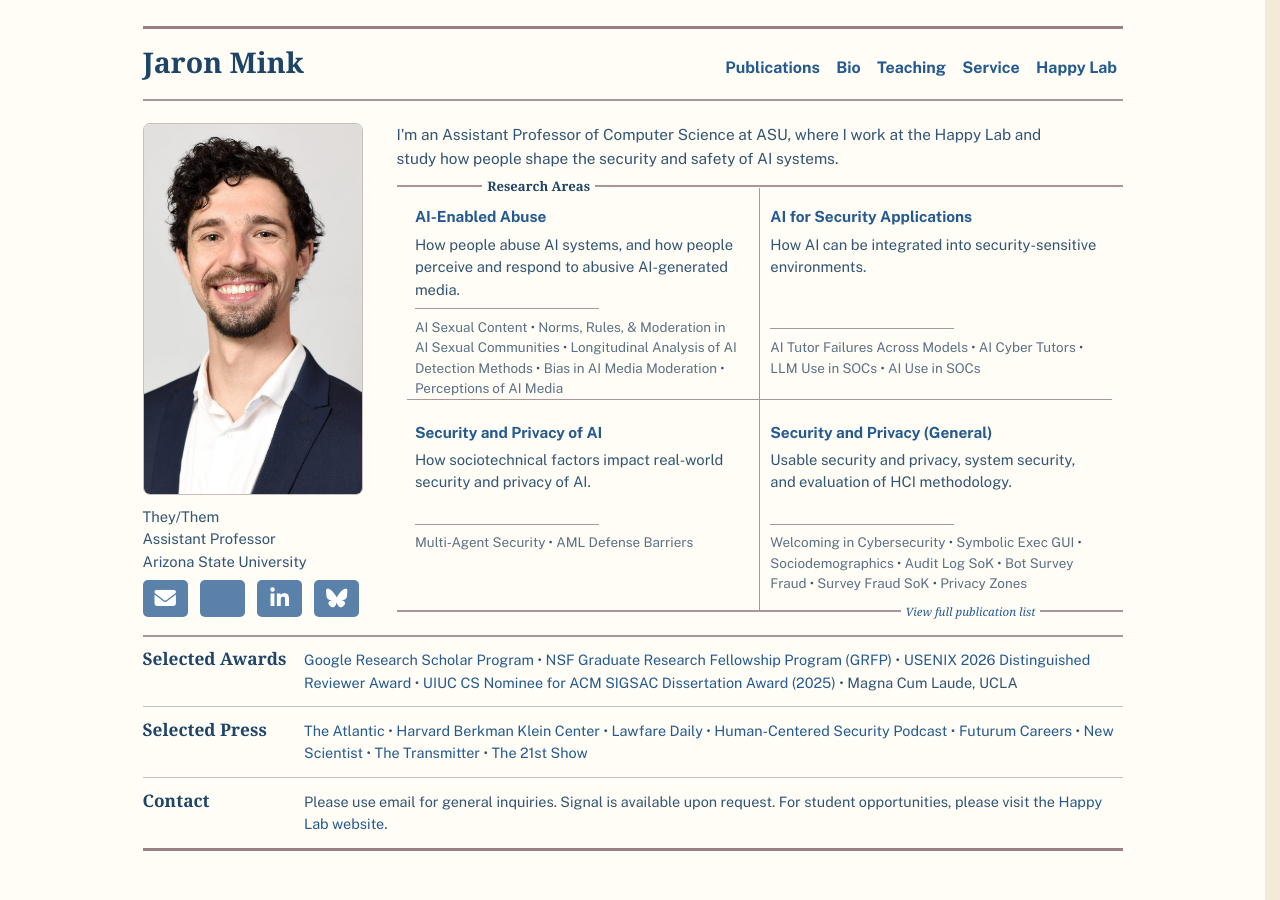
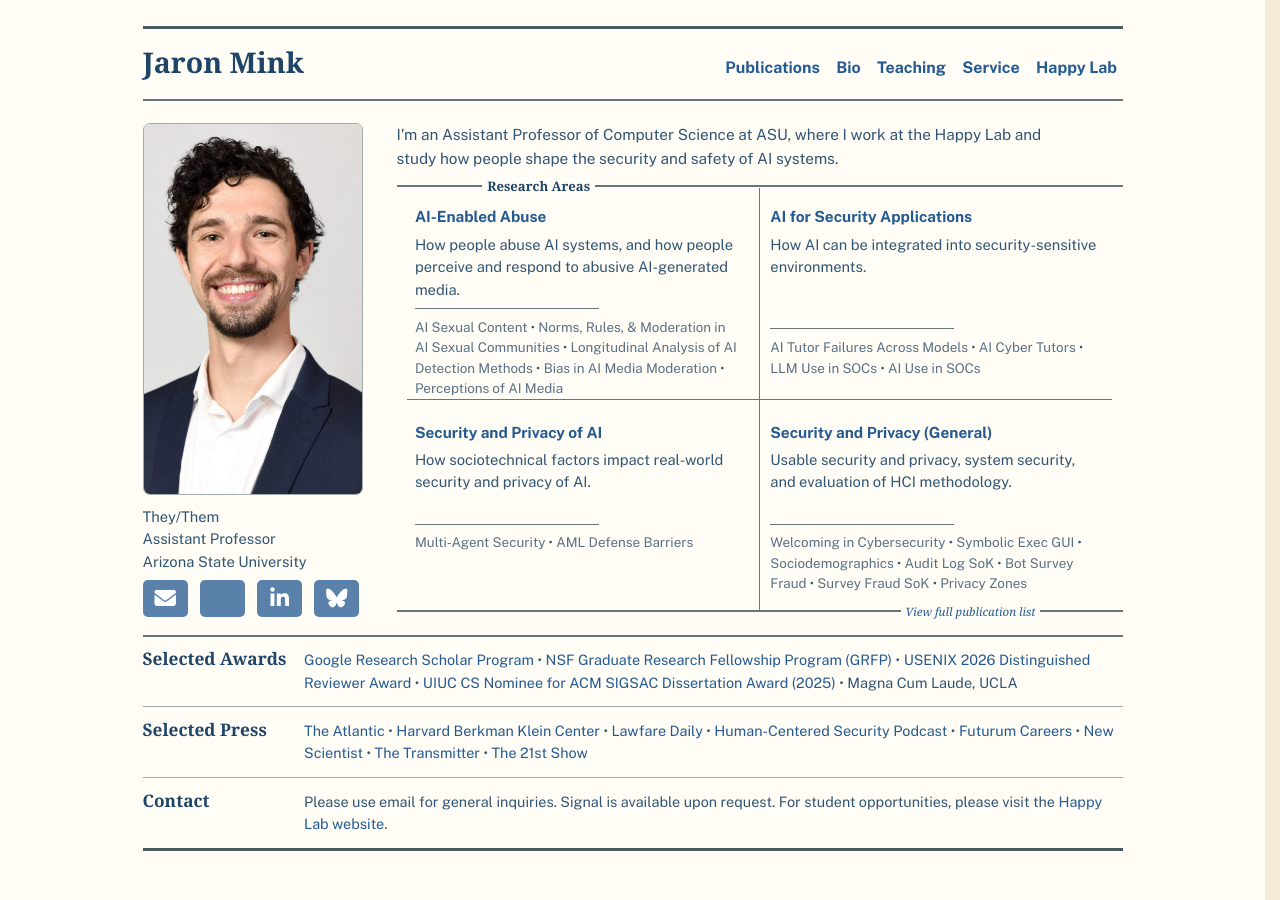
Before and after one commit to JaronMink/personal-website, a Jekyll site: the page built from index.md, in a window 1280 px wide. Built offline with Jekyll 4.4.1, drawn with Linux system fonts in a browser that asks for light colours; some web fonts are replaced.

Commit message:
Refine personal site divider palette

```diff
--- a/_sass/minimal-light.scss
+++ b/_sass/minimal-light.scss
@@ -36,7 +36,7 @@
 // - "paper-pencil" = paper-and-pencil combo
 // - "board" = active tan light mode and crisp slate dark mode
 // - "pastel-vase" = warm ivory with cornflower-blue and blush accents
-// - "tri-pastel" = restrained blue, red, and yellow accents
+// - "tri-pastel" = blue ink, deep blue-green rules, and pale yellow paper
 $palette-choice: "tri-pastel";
 $research-board-enabled: false !default;
 
@@ -202,14 +202,14 @@ $palettes: (
       heading: #1e4468,
       link: #245a91,
       link-hover: #17446f,
-      border: #dcc8c9,
+      border: #aab8b8,
       accent: #f5e8bb,
       icon-bg: #245a91,
       icon-bg-hover: #000000,
       map-wash: #f8eddb,
       map-ink: #1e4468,
-      map-rule: #846469,
-      map-smudge: #846469,
+      map-rule: #20383d,
+      map-smudge: #20383d,
       map-speck: rgba(41, 38, 42, 0.06)
     ),
     dark: (
@@ -220,14 +220,14 @@ $palettes: (
       heading: #e0efff,
       link: #bddcff,
       link-hover: #ffffff,
-      border: #66575e,
+      border: #587173,
       accent: #4a4435,
       icon-bg: #426b98,
       icon-bg-hover: #315885,
       map-wash: #202731,
       map-ink: #e0efff,
-      map-rule: #a88089,
-      map-smudge: #a88089,
+      map-rule: #b9d0cd,
+      map-smudge: #b9d0cd,
       map-speck: rgba(220, 228, 236, 0.07)
     )
   ),
```
